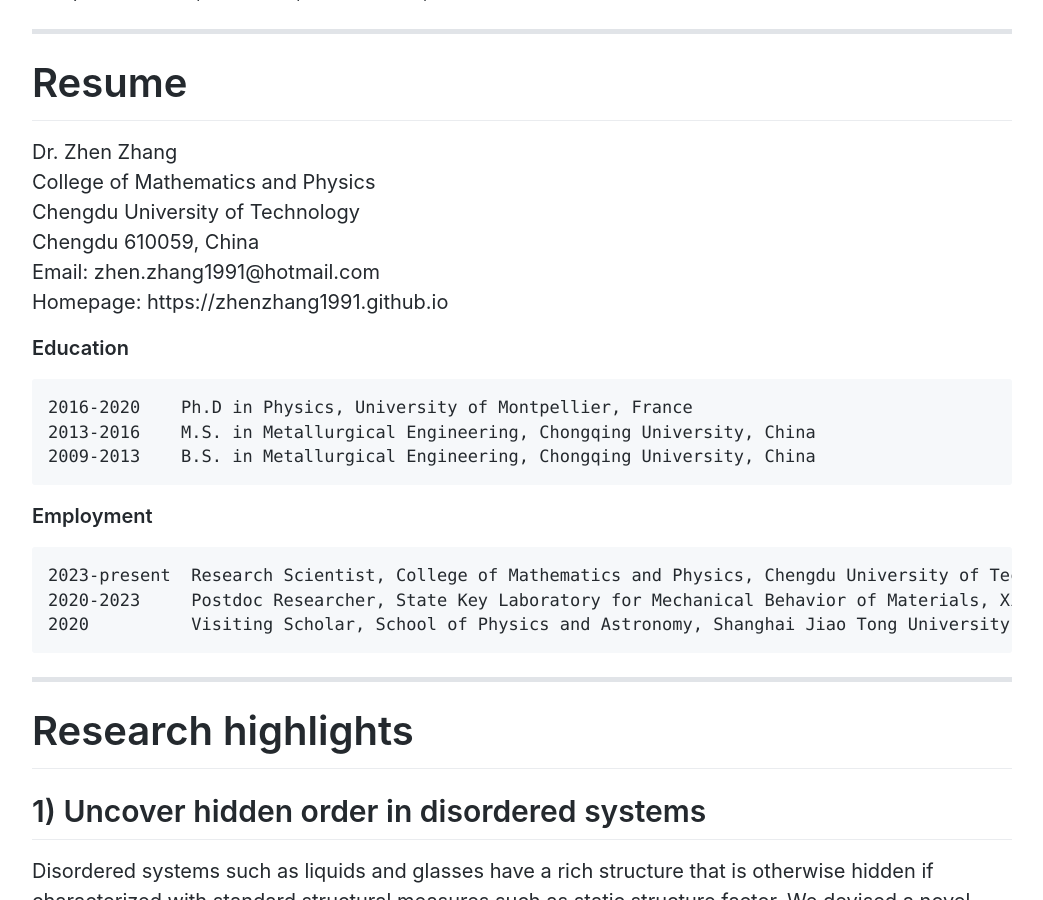
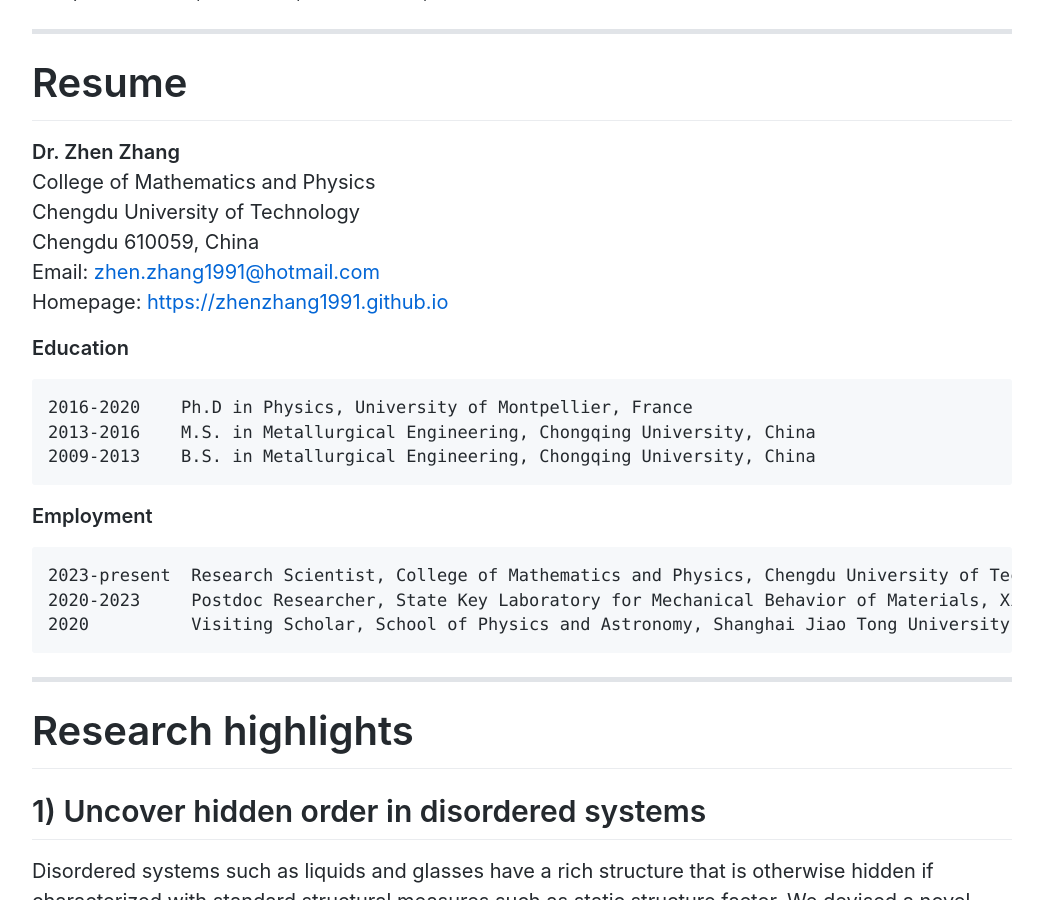
Before and after one commit to zhenzhang1991/zhenzhang1991.github.io, a Jekyll site: the page built from index.md, in a window 1280 px wide and 900 px high, scrolled down 302 px. Shown: the whole window, without its empty margins (118-1161 px from the left). Built offline with Jekyll 4.4.1, drawn with Linux system fonts in a browser that asks for light colours; comment, search, counter and statistics services are not loaded; part of the change alters nothing that is shown.

```diff
--- a/index.md
+++ b/index.md
@@ -8,12 +8,12 @@ Jump to: [Resume](#resume); [Research](#research-highlights); [Publications](#pu
 * * *
 
 # Resume
-Dr. Zhen Zhang<br>
+**Dr. Zhen Zhang**<br>
 College of Mathematics and Physics<br>
 Chengdu University of Technology<br>
 Chengdu 610059, China<br>
-Email: zhen.zhang1991@hotmail.com <br>
-Homepage: https://zhenzhang1991.github.io
+Email: [zhen.zhang1991@hotmail.com](zhen.zhang1991@hotmail.com)<br>
+Homepage: [https://zhenzhang1991.github.io](https://zhenzhang1991.github.io)
 
 **Education**
 <pre>
```
